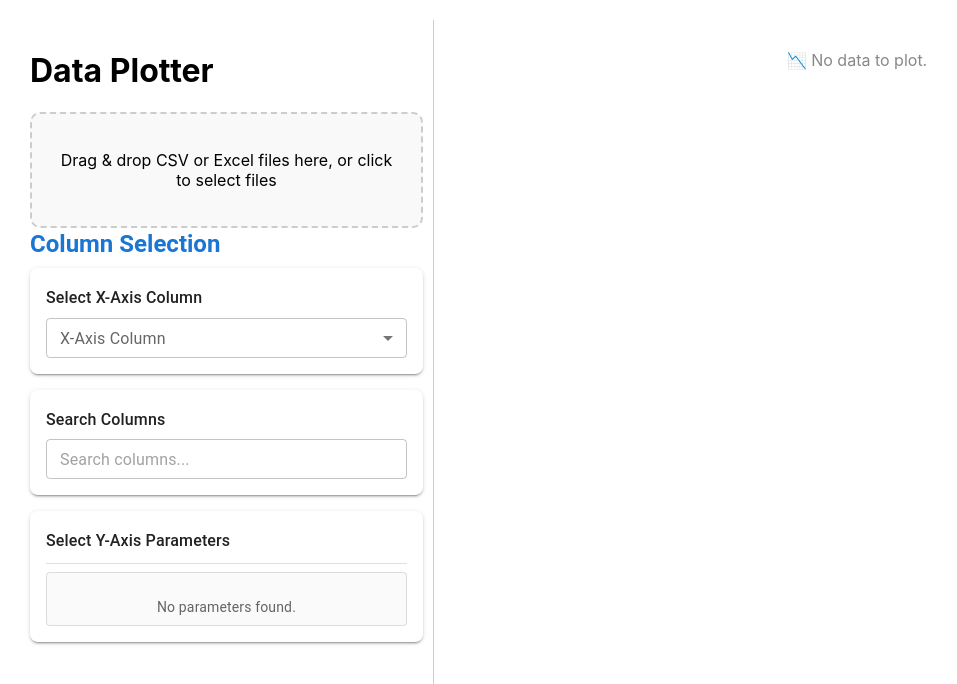
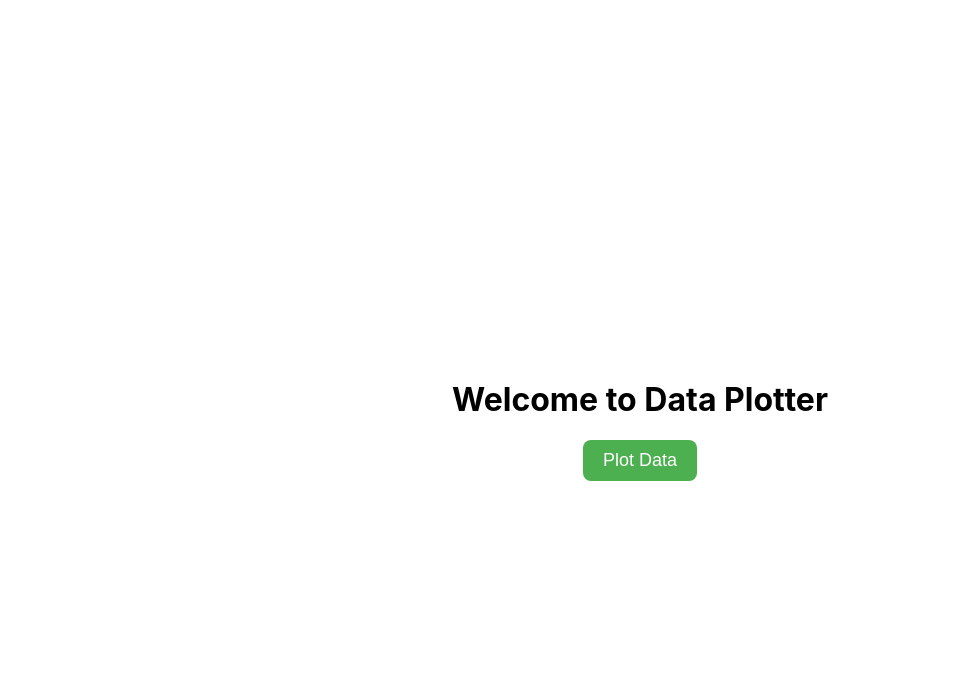
Before and after one commit to Srijanani10/Plot_Software, a React (Create React App) app: page / in a window 1280 px wide. Shown: the top 684 px of the page, without its empty margins (0-957 px from the left). Built offline with nearby package versions, Linux system fonts and the light colour scheme.

Commit message:
Added the back button in the react code

```diff
--- a/src/App.css
+++ b/src/App.css
@@ -1,27 +1,45 @@
-/* App.css */
 .app-container {
+  text-align: center;
+  margin: 20px;
+}
+
+.start-screen {
   display: flex;
+  flex-direction: column;
+  align-items: center;
+  justify-content: center;
   height: 100vh;
-  padding: 20px;
-  gap: 20px; /* Space between left and right sections */
+}
+
+.plot-button {
+  padding: 10px 20px;
+  font-size: 18px;
+  cursor: pointer;
+  background-color: #4CAF50;
+  color: white;
+  border: none;
+  border-radius: 8px;
+  transition: background-color 0.3s;
+}
+
+.plot-button:hover {
+  background-color: #45a049;
+}
+
+.controls-and-plot {
+  display: flex;
+  flex-direction: row;
+  justify-content: space-between;
 }
 
 .controls {
-  flex: 1; /* Takes 1/3 of the available space */
-  max-width: 400px; /* Limit the width of the controls */
-  overflow-y: auto; /* Add scroll if content overflows */
-  padding: 10px;
-  border-right: 1px solid #ccc; /* Add a border to separate sections */
+  width: 30%;
+  padding: 20px;
+  background-color: #f2f2f2;
+  border-radius: 8px;
 }
 
 .plot {
-  flex: 2; /* Takes 2/3 of the available space */
-  padding: 10px;
-  overflow: hidden; /* Prevent plot from overflowing */
+  width: 65%;
+  padding: 20px;
 }
-
-/* Optional: Style the plot container */
-.plot > div {
-  width: 100%;
-  height: 100%;
-}
--- a/src/App.js
+++ b/src/App.js
@@ -13,6 +13,7 @@ const App = () => {
   const [columns, setColumns] = useState([]);
   const [selectedColumns, setSelectedColumns] = useState([]);
   const [indexColumn, setIndexColumn] = useState("");
+  const [showPlotter, setShowPlotter] = useState(false); // NEW STATE to show/hide components
 
   const handleFileUpload = (files) => {
     const file = files[0];
@@ -23,7 +24,6 @@ const App = () => {
       let parsedData;
 
       if (file.name.endsWith(".csv")) {
-        // Parse CSV as 2D array for row manipulation
         const { data: rawData } = parse(result, { header: false });
         parsedData = handleRowDeletion(rawData, "csv");
       } else if (file.name.endsWith(".xlsx")) {
@@ -39,11 +39,9 @@ const App = () => {
         return;
       }
 
-      // After deletion, parse header and rows
       const headers = parsedData[0];
       const rows = parsedData.slice(1);
 
-      // Convert rows back to objects for easier plotting
       const rowObjects = rows.map((row) =>
         headers.reduce((obj, header, index) => {
           obj[header] = row[index];
@@ -53,31 +51,29 @@ const App = () => {
 
       setData(rowObjects);
       setColumns(headers);
-      setSelectedColumns([]); // Reset selected columns on new upload
-      setIndexColumn("");     // Reset index column
+      setSelectedColumns([]);
+      setIndexColumn("");
     };
 
     reader.readAsBinaryString(file);
   };
 
-  // Handles deleting rows and returns cleaned data (2D array)
   const handleRowDeletion = (jsonData, type) => {
     if (!jsonData || jsonData.length === 0) {
       alert("File is empty!");
       return jsonData;
     }
 
-    // Prompt the user to delete any rows
     const confirmDelete = window.confirm(
       "Do you want to delete any row(s)?\n\nNote: Row numbers start from 1 (including header row)."
     );
 
     if (!confirmDelete) {
-      return jsonData; // No deletion requested
+      return jsonData;
     }
 
     const rowNumInput = window.prompt(
-      `Enter the row number(s) to delete (as in Excel, starting from 1).\nFor multiple rows, separate them by commas.\nExample: 2,4`
+      `Enter the row number(s) to delete (starting from 1).\nFor multiple rows, separate them by commas.\nExample: 2,4`
     );
 
     if (!rowNumInput) {
@@ -85,21 +81,19 @@ const App = () => {
       return jsonData;
     }
 
-    // Convert input to row numbers
     let rowNums = rowNumInput
       .split(",")
       .map((num) => parseInt(num.trim(), 10))
       .filter((num) => !isNaN(num) && num >= 1 && num <= jsonData.length)
-      .sort((a, b) => b - a); // Descending order for safe splicing
+      .sort((a, b) => b - a);
 
     if (rowNums.length === 0) {
       alert("No valid rows to delete. Proceeding with original data.");
       return jsonData;
     }
 
-    // Delete rows based on row numbers
     rowNums.forEach((excelRowNum) => {
-      jsonData.splice(excelRowNum - 1, 1); // Subtract 1 because array index starts at 0
+      jsonData.splice(excelRowNum - 1, 1);
     });
 
     alert(`Deleted row(s): ${rowNums.join(", ")}`);
@@ -119,8 +113,22 @@ const App = () => {
 
   return (
     <div className="app-container">
+      {!showPlotter ? (
+        <div className="start-screen">
+          <h1>Welcome to Data Plotter</h1>
+          <button className="plot-button" onClick={() => setShowPlotter(true)}>
+            Plot Data
+          </button>
+        </div>
+      ) : (
+        <div className="controls-and-plot">
           <div className="controls">
+            <div className="header">
               <h1>Data Plotter</h1>
+              <button className="back-button" onClick={() => setShowPlotter(false)}>
+                Back
+              </button>
+            </div>
             <FileUpload onFileUpload={handleFileUpload} />
             <ColumnSelection
               columns={columns}
@@ -139,6 +147,8 @@ const App = () => {
             />
           </div>
         </div>
+      )}
+    </div>
   );
 };
 
```
Lines whose indentation alone changed are shown as unchanged.
